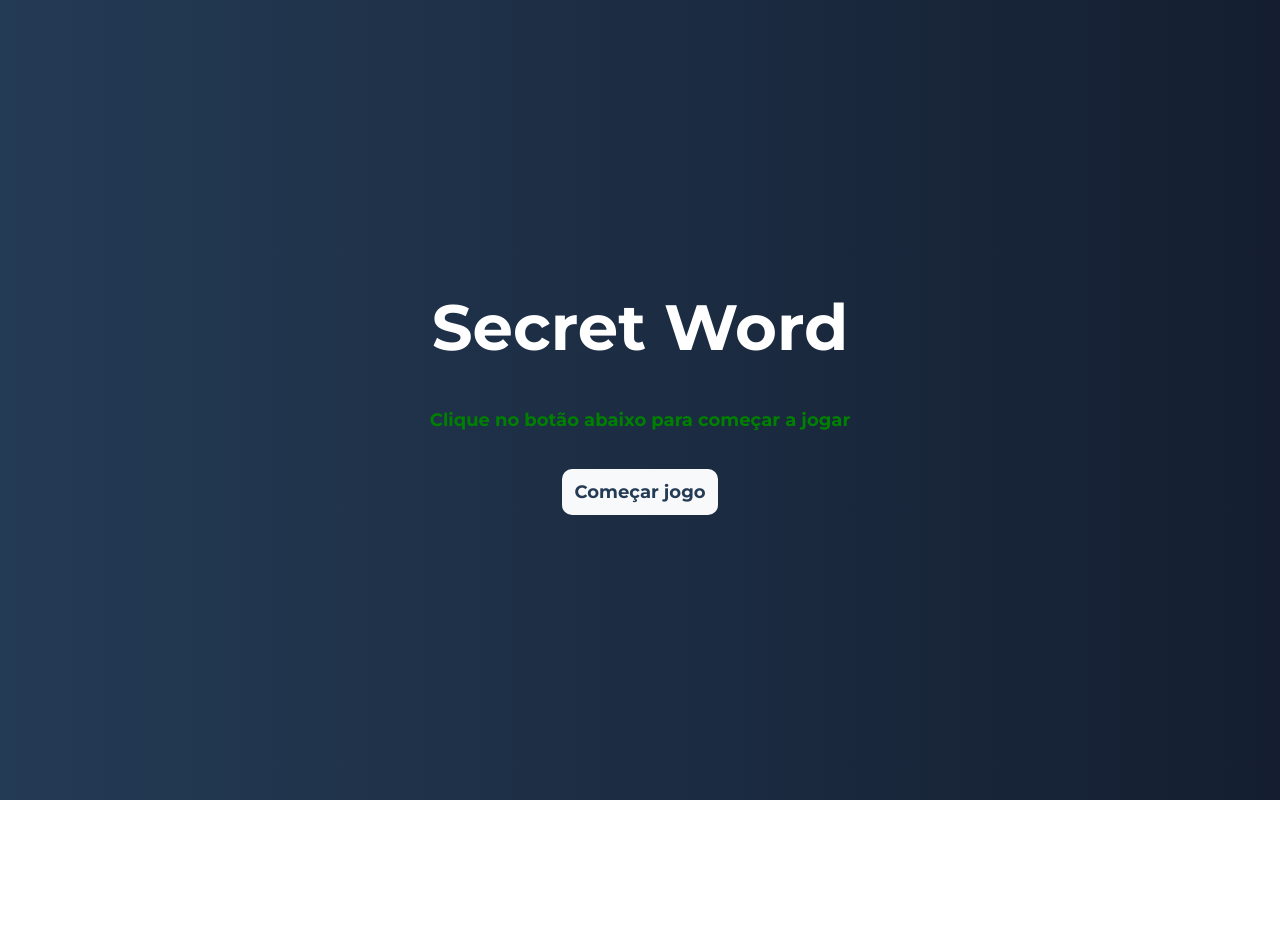
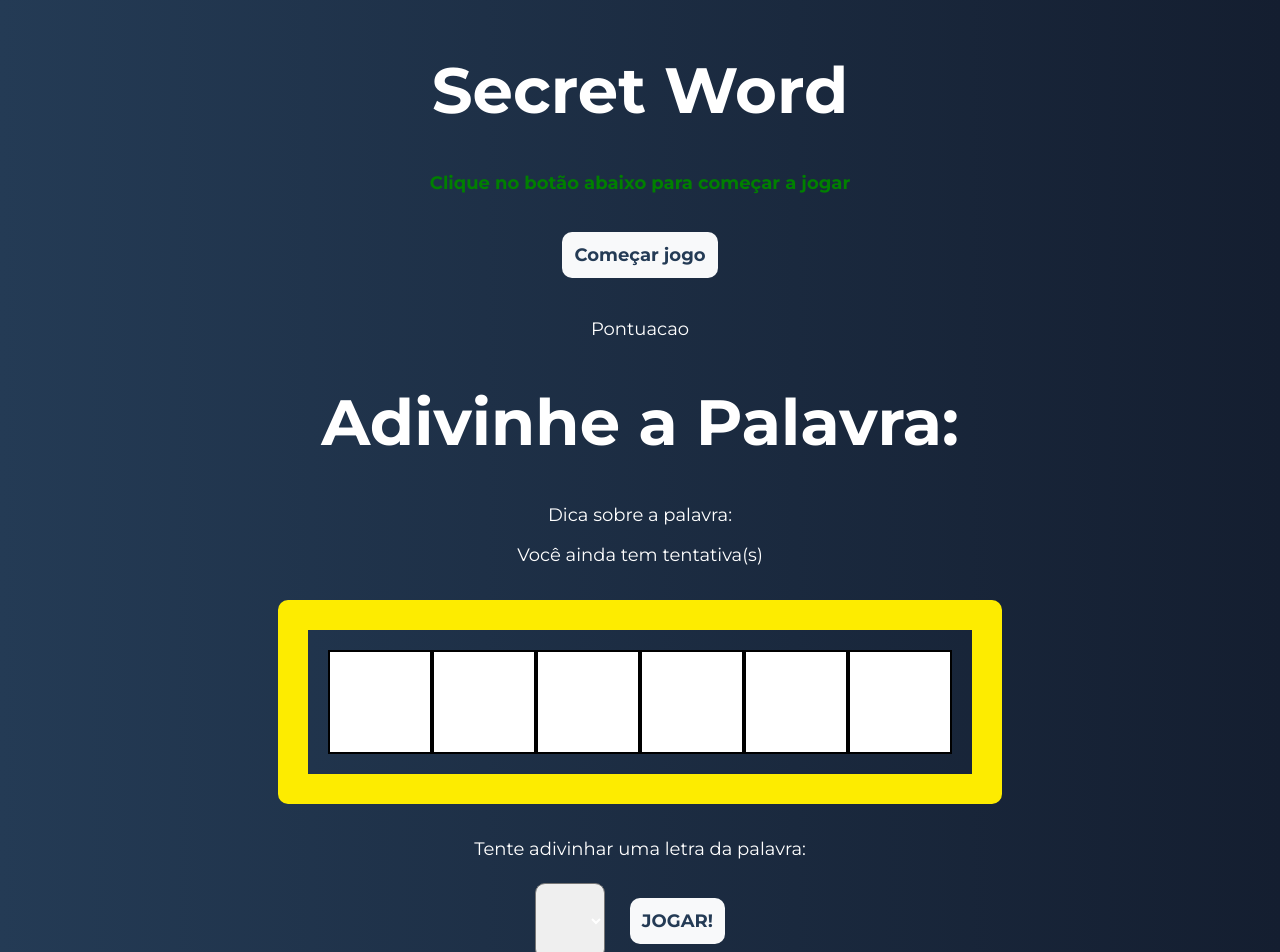
Before and after one commit to kauanzin222/Projeto-SecretWord, a React (Vite) app in the folder SecretWord/: page / in a window 1280 px wide. Shown: the top 952 px of the page. Before the commit the page ends 800 px from the top, so only its background shows below. Built offline with nearby package versions, Linux system fonts and the light colour scheme.

Commit message:
Criando o comp 'Jogo', estilizando e criando estrutura base, zero lógica

```diff
--- a/SecretWord/src/App.jsx
+++ b/SecretWord/src/App.jsx
@@ -6,6 +6,7 @@ import './App.css'
 
 // components
 import TelaInicial from './components/TelaInicial'
+import Jogo from './components/Jogo'
 
 function App() {
   const [count, setCount] = useState(0)
@@ -18,6 +19,7 @@ function App() {
   return (
     <>
       {!jogar && <TelaInicial jogar={handleIniciarJogo}></TelaInicial>}
+      <Jogo></Jogo>
     </>
   )
 }
--- /dev/null
+++ b/SecretWord/src/components/Jogo.jsx
@@ -0,0 +1,31 @@
+import React from 'react'
+import styles from './Jogo.module.css'
+
+const Jogo = () => {
+
+    return (
+        <div className='container'>
+            <p>Pontuacao</p>
+            <h1>Adivinhe a Palavra:</h1>
+            <p>Dica sobre a palavra: </p>
+            <p>Você ainda tem { } tentativa(s)</p>
+
+            <div className={styles.containerPalavra}>
+                <div className={styles.quadPalavra}></div>
+                <div className={styles.quadPalavra}></div>
+                <div className={styles.quadPalavra}></div>
+                <div className={styles.quadPalavra}></div>
+                <div className={styles.quadPalavra}></div>
+                <div className={styles.quadPalavra}></div>
+            </div>
+
+            <p>Tente adivinhar uma letra da palavra:</p>
+
+            <select className={styles.selectLetra}></select> <button>JOGAR!</button>
+            <p>Letras já utilizada:</p>
+
+        </div>
+    )
+}
+
+export default Jogo
--- /dev/null
+++ b/SecretWord/src/components/Jogo.module.css
@@ -0,0 +1,23 @@
+.quadPalavra {
+    background-color: white;
+
+    padding: 50px;
+    border: 2px solid black;
+}
+
+.containerPalavra {
+    display: inline-flex;
+
+    padding: 20px;
+    margin: 16px;
+
+    border: 30px solid rgb(253, 236, 0);
+    border-radius: 10px;
+}
+
+.selectLetra {
+    padding: 25px;
+    width: 70px;
+
+    border-radius: 10px;
+}
--- a/SecretWord/src/index.css
+++ b/SecretWord/src/index.css
@@ -36,8 +36,8 @@ body {
   justify-content: center;
   align-items: center;
 
-  margin: 0;
   min-height: 100vh;
+  margin-bottom: 30px;
 }
 
 .container {
```
